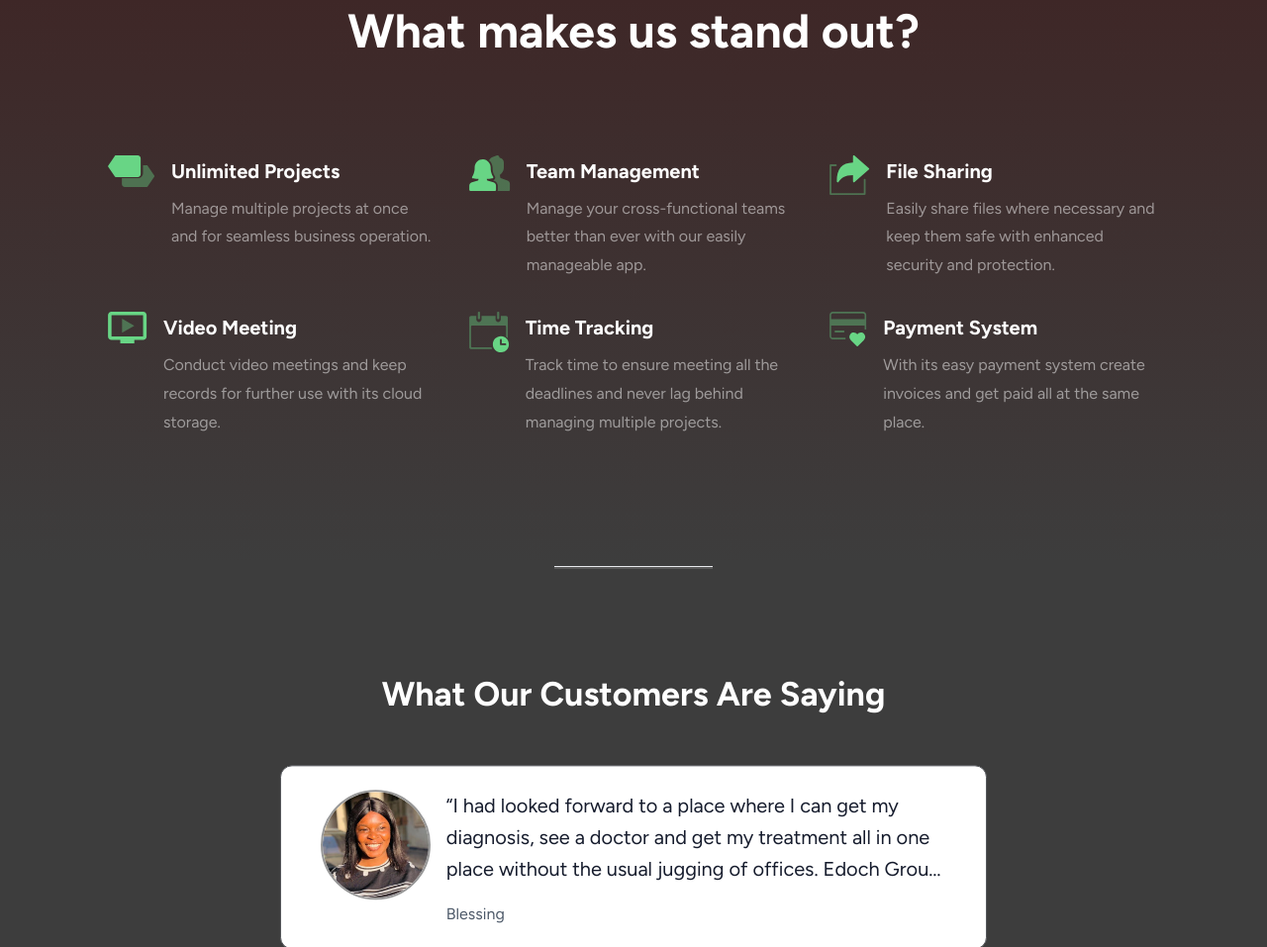
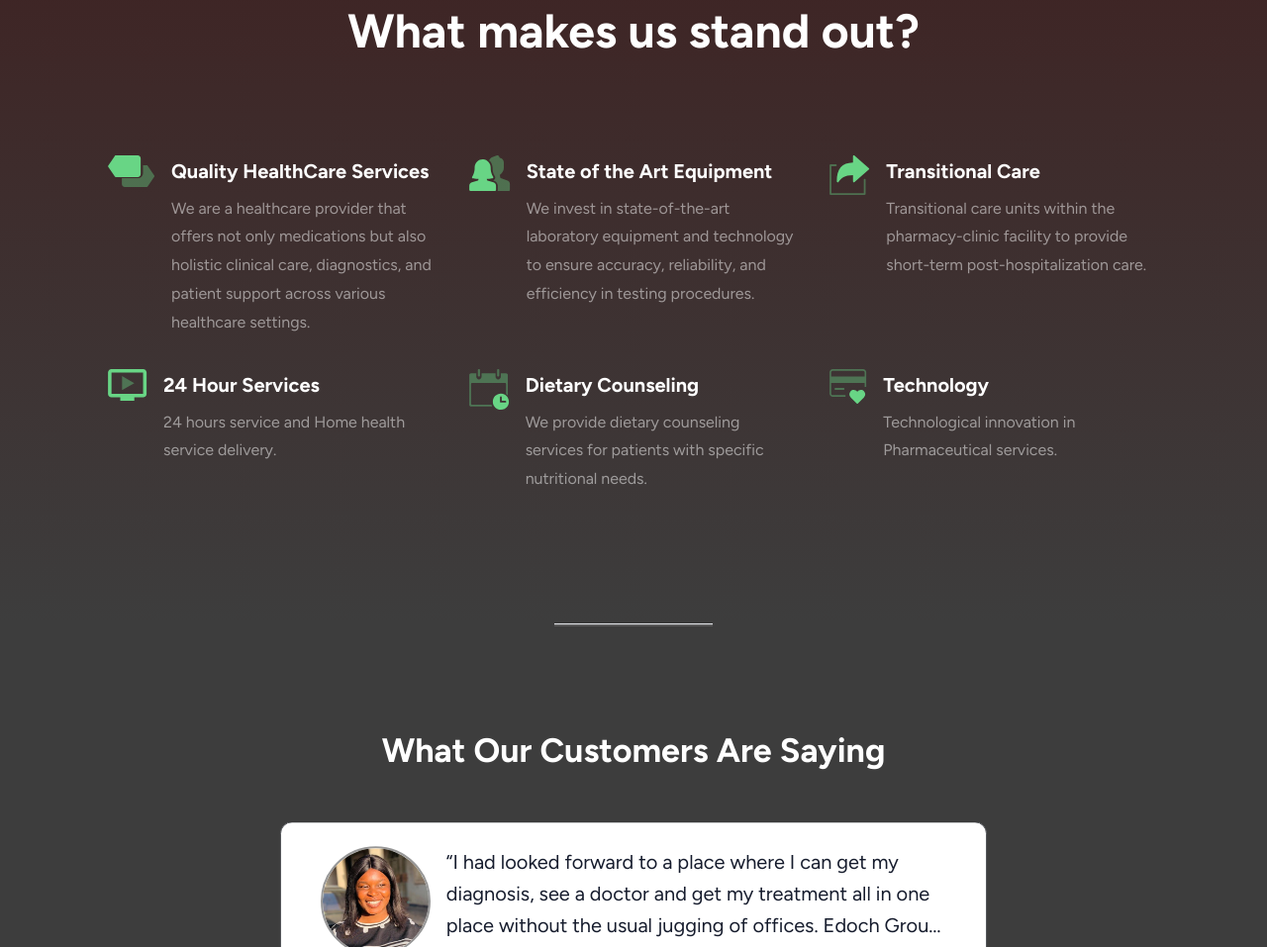
Before and after one commit to ojsys/edoch, a plain HTML site: page index.html in a window 1280 px wide. Shown: the part 4309-5266 px from the top of the page at 99% size. Drawn offline with nearby package versions, Linux system fonts and the light colour scheme; a script that the page names is missing.

Commit message:
updated the stand out section

```diff
--- a/index.html
+++ b/index.html
@@ -57,7 +57,8 @@
         <div class="container-fluid px-0">
           <a href="/"><img class="navbar-brand d-md-none" src="assets/img/logos/edoch_logo_white.svg" alt="logo"
               width="100" /></a><a class="navbar-brand fw-bold d-none d-md-block" href="/"><img
-              src="assets/img/logos/edoch_Logo_white.svg" alt="EDOCH" width="100" /></a><button
+              src="assets/img/logos/edoch_Logo_white.svg" alt="EDOCH" width="100" /></a>
+          <button
             class="navbar-toggler border-0 pe-0" type="button" data-bs-toggle="collapse"
             data-bs-target="#navbar-content" aria-controls="navbar-content" aria-expanded="false"
             aria-label="Toggle navigation">
@@ -377,11 +378,10 @@
                     <img src="assets/img/icons/roadmap.svg" alt="" />
                     <div>
                       <h5 class="fs-8 text-white lh-lg fw-bold">
-                        Unlimited Projects
+                        Quality HealthCare Services
                       </h5>
                       <p class="text-white text-opacity-50 lh-xl mb-0">
-                        Manage multiple projects at once and for seamless
-                        business operation.
+                        We are a healthcare provider that offers not only medications but also holistic clinical care, diagnostics, and patient support across various healthcare settings.
                       </p>
                     </div>
                   </div>
@@ -389,11 +389,10 @@
                     <img src="assets/img/icons/users-wm.svg" alt="" />
                     <div>
                       <h5 class="fs-8 text-white lh-lg fw-bold">
-                        Team Management
+                        State of the Art Equipment
                       </h5>
                       <p class="text-white text-opacity-50 lh-xl mb-0">
-                        Manage your cross-functional teams better than ever
-                        with our easily manageable app.
+                        We invest in state-of-the-art laboratory equipment and technology to ensure accuracy, reliability, and efficiency in testing procedures.
                       </p>
                     </div>
                   </div>
@@ -401,11 +400,10 @@
                     <img src="assets/img/icons/share-91.svg" alt="" />
                     <div>
                       <h5 class="fs-8 text-white lh-lg fw-bold">
-                        File Sharing
+                        Transitional Care
                       </h5>
                       <p class="text-white text-opacity-50 lh-xl mb-0">
-                        Easily share files where necessary and keep them safe
-                        with enhanced security and protection.
+                        Transitional care units within the pharmacy-clinic facility to provide short-term post-hospitalization care.
                       </p>
                     </div>
                   </div>
@@ -413,11 +411,10 @@
                     <img src="assets/img/icons/video_meeting.svg" alt="" />
                     <div>
                       <h5 class="fs-8 text-white lh-lg fw-bold">
-                        Video Meeting
+                        24 Hour Services
                       </h5>
                       <p class="text-white text-opacity-50 lh-xl mb-0">
-                        Conduct video meetings and keep records for further
-                        use with its cloud storage.
+                        24 hours service and Home health service delivery.
                       </p>
                     </div>
                   </div>
@@ -425,11 +422,10 @@
                     <img src="assets/img/icons/opening-times.svg" alt="" />
                     <div>
                       <h5 class="fs-8 text-white lh-lg fw-bold">
-                        Time Tracking
+                        Dietary Counseling
                       </h5>
                       <p class="text-white text-opacity-50 lh-xl mb-0">
-                        Track time to ensure meeting all the deadlines and
-                        never lag behind managing multiple projects.
+                        We provide dietary counseling services for patients with specific nutritional needs.
                       </p>
                     </div>
                   </div>
@@ -437,11 +433,11 @@
                     <img src="assets/img/icons/card-favorite.svg" alt="" />
                     <div>
                       <h5 class="fs-8 text-white lh-lg fw-bold">
-                        Payment System
+                        Technology
                       </h5>
                       <p class="text-white text-opacity-50 lh-xl mb-0">
-                        With its easy payment system create invoices and get
-                        paid all at the same place.
+                        Technological innovation in Pharmaceutical services.
+
                       </p>
                     </div>
                   </div>
```
